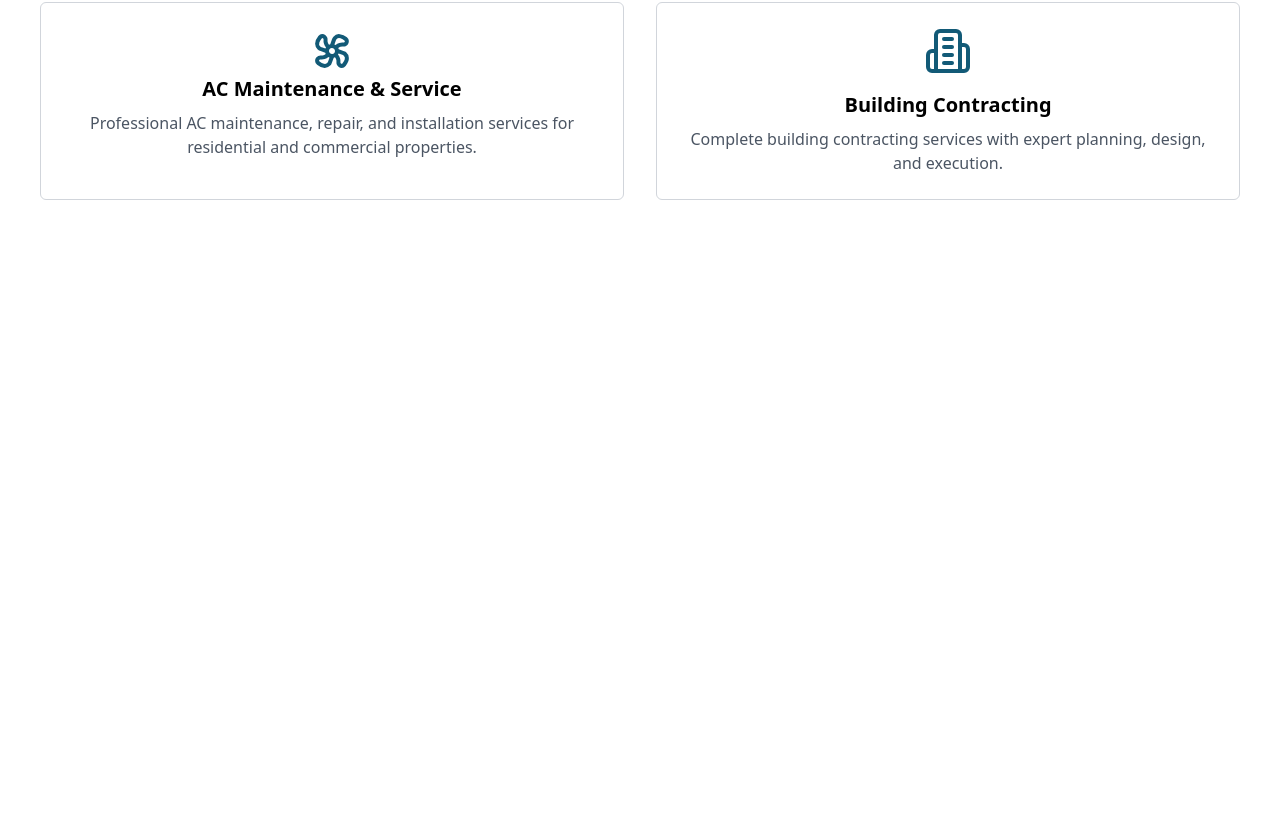
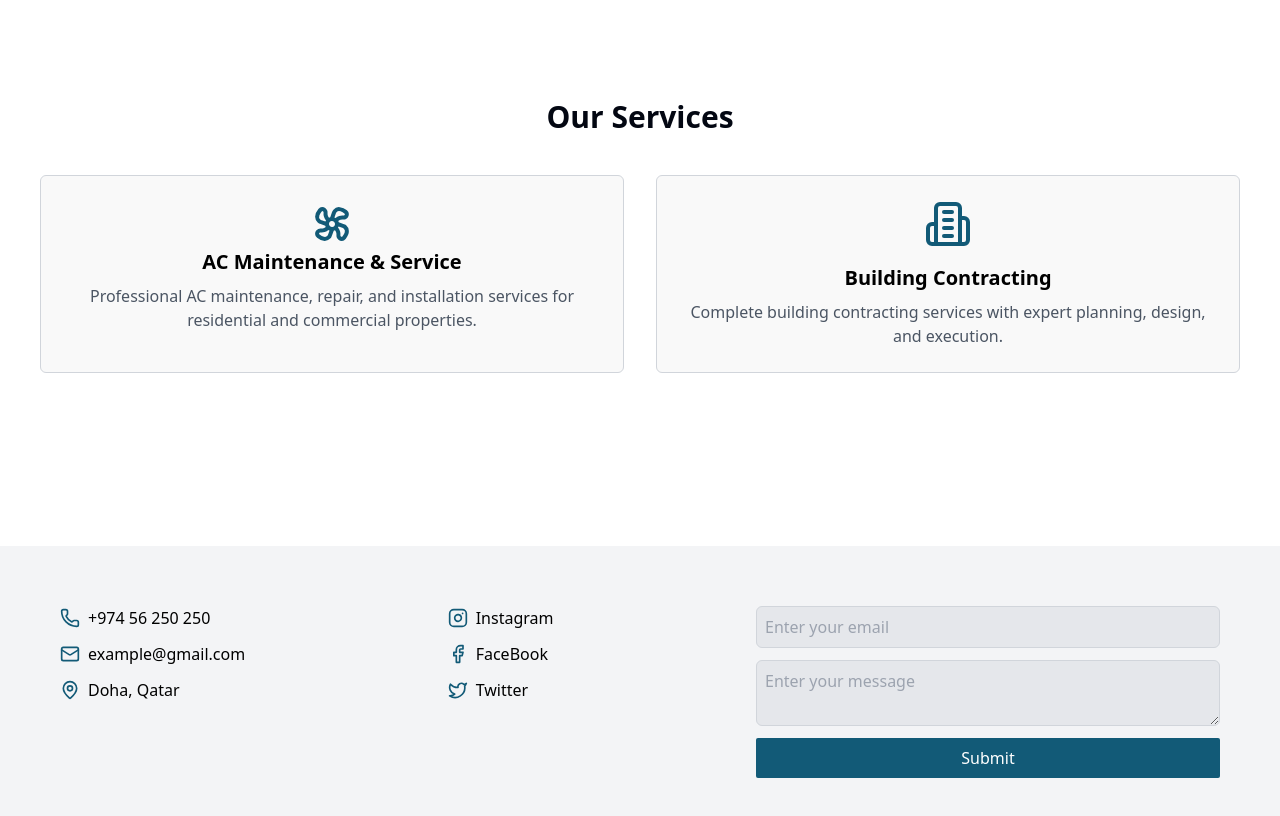
Before and after one commit to shamilmohd69/homezen, a Next.js app: page / in a window 1280 px wide. Shown: the part 894-1710 px from the top of the page. Before the commit the page ends 1460 px from the top, so only its background shows below. Built offline with nearby package versions, Linux system fonts and the light colour scheme.

Commit message:
footer added

```diff
--- a/package.json
+++ b/package.json
@@ -12,6 +12,7 @@
     "framer-motion": "^12.4.3",
     "lucide-react": "^0.475.0",
     "next": "15.1.7",
+    "next-intl": "^3.26.3",
     "react": "^19.0.0",
     "react-dom": "^19.0.0"
   },
--- a/src/app/page.js
+++ b/src/app/page.js
@@ -1,5 +1,6 @@
 'use client';
 
+import Footer from "@/components/Footer";
 import Hero from "@/components/Hero";
 import NavBar from "@/components/NavBar";
 import ServiceSection from "@/components/ServiceSection";
@@ -16,11 +17,13 @@ const page = () => {
     }
   };
 
+
   return (
     <div>
       <NavBar />
       <Hero scrollToSection={scrollToSection} />
       <ServiceSection ref={body1Ref} />
+      <Footer />
     </div>
   )
 }
--- /dev/null
+++ b/src/components/Footer.jsx
@@ -0,0 +1,45 @@
+import { Facebook, Instagram, Mail, MapPin, Phone, Twitter } from 'lucide-react';
+import React from 'react';
+
+const Footer = () => {
+    return (
+        <div className='w-full flex justify-center flex-col p-5 bg-gray-100'>
+
+            <div className='w-full flex flex-col sm:flex-row justify-between px-3 sm:px-10 my-10 '>
+
+                <div className='space-y-3'>
+                    <div className='flex items-center gap-2'>
+                        <Phone className='h-5 w-5 text-[#125a77]' /> +974 56 250 250
+                    </div>
+                    <div className='flex items-center gap-2'>
+                        <Mail className='h-5 w-5 text-[#125a77]' /> example@gmail.com
+                    </div>
+                    <div className='flex items-center gap-2'>
+                        <MapPin className='h-5 w-5 text-[#125a77]' /> Doha, Qatar
+                    </div>
+                </div>
+
+                <div className='space-y-3 mt-3 sm:mt-0'>
+                    <div className='flex items-center gap-2'>
+                        <Instagram className='h-5 w-5 text-[#125a77]' /> Instagram
+                    </div>
+                    <div className='flex items-center gap-2'>
+                        <Facebook className='h-5 w-5 text-[#125a77]' /> FaceBook
+                    </div>
+                    <div className='flex items-center gap-2'>
+                        <Twitter className='h-5 w-5 text-[#125a77]' /> Twitter
+                    </div>
+                </div>
+                <div className='sm:w-[40%] '>
+                    <form className='flex flex-col gap-3'>
+                        <input className='bg-gray-200 p-2 border border-gray-300 rounded-md' placeholder='Enter your email' />
+                        <textarea className='bg-gray-200 p-2 border border-gray-300 rounded-md' placeholder='Enter your message' />
+                        <button className='bg-[#125a77] text-white px-4 py-2 rounded-sm hover:bg-[#327691] transition duration-300'>Submit</button>
+                    </form>
+                </div>
+            </div>
+        </div>
+    );
+}
+
+export default Footer;
--- a/src/components/NavBar.jsx
+++ b/src/components/NavBar.jsx
@@ -5,7 +5,8 @@ const NavBar = () => {
   return (
     <div className="fixed top-0 left-0 w-full z-50 bg-white border-b-[1px] border-black flex items-center px-3 justify-between py-3">
       <Image src="/logo1.png" alt="logo" width={70} height={70} />
-      <div>
+      <div className="flex gap-5">
+        <Image src="/translate.svg" alt="logo" width={20} height={20} />
         <button className="border border-black px-4 py-2 rounded-sm hover:bg-[#125a77] hover:text-white transition duration-300">
           Contact Us
         </button>
--- a/src/components/ServiceSection.jsx
+++ b/src/components/ServiceSection.jsx
@@ -7,12 +7,12 @@ import { motion } from 'framer-motion'
 
 const ServiceSection = forwardRef((props, ref) => {
     return (
-        <div ref={ref} className='px-5 sm:px-10 min-h-[80vh]'>
+        <div ref={ref} className='px-5 sm:px-10 min-h-[80vh] flex flex-col justify-center items-center'>
 
             <h1 className='text-2xl sm:text-2xl lg:text-3xl font-bold text-gray-950 mt-5 text-center'>Our Services</h1>
 
             <div className="grid gap-8 md:grid-cols-2 mt-10">
-                <div className="transform transition-transform hover:scale-[1.03] border border-gray-300 rounded-md cursor-pointer">
+                <div className="transform bg-[#f9f9f9] transition-transform hover:scale-[1.03] border border-gray-300 rounded-md cursor-pointer">
                     <div className="flex flex-col items-center p-6">
                         <motion.div
                             animate={{ rotate: 360 }}
@@ -34,7 +34,7 @@ const ServiceSection = forwardRef((props, ref) => {
                     </div>
                 </div>
 
-                <div className="transform transition-transform hover:scale-[1.03] border border-gray-300 rounded-md cursor-pointer">
+                <div className="transform bg-[#f9f9f9] transition-transform hover:scale-[1.03] border border-gray-300 rounded-md cursor-pointer">
                     <div className="flex flex-col items-center p-6">
                         <Building2 className="mb-4 h-12 w-12 text-[#125a77]" />
                         <h3 className="mb-2 text-xl font-bold">Building Contracting</h3>
```
Also changed, not shown: public/translate.svg (added), 1 other file (tests, documents, lock files or other folders).
